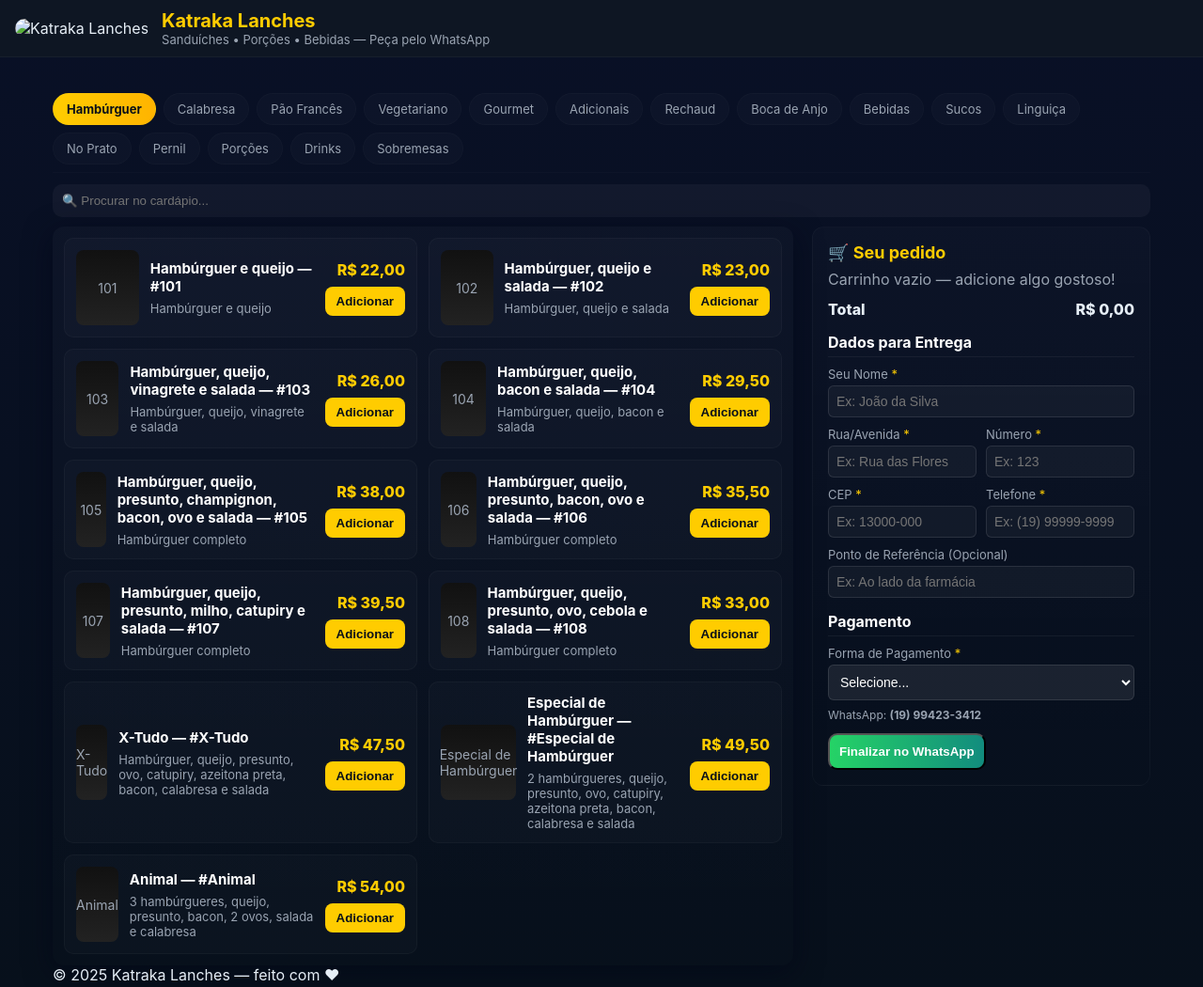
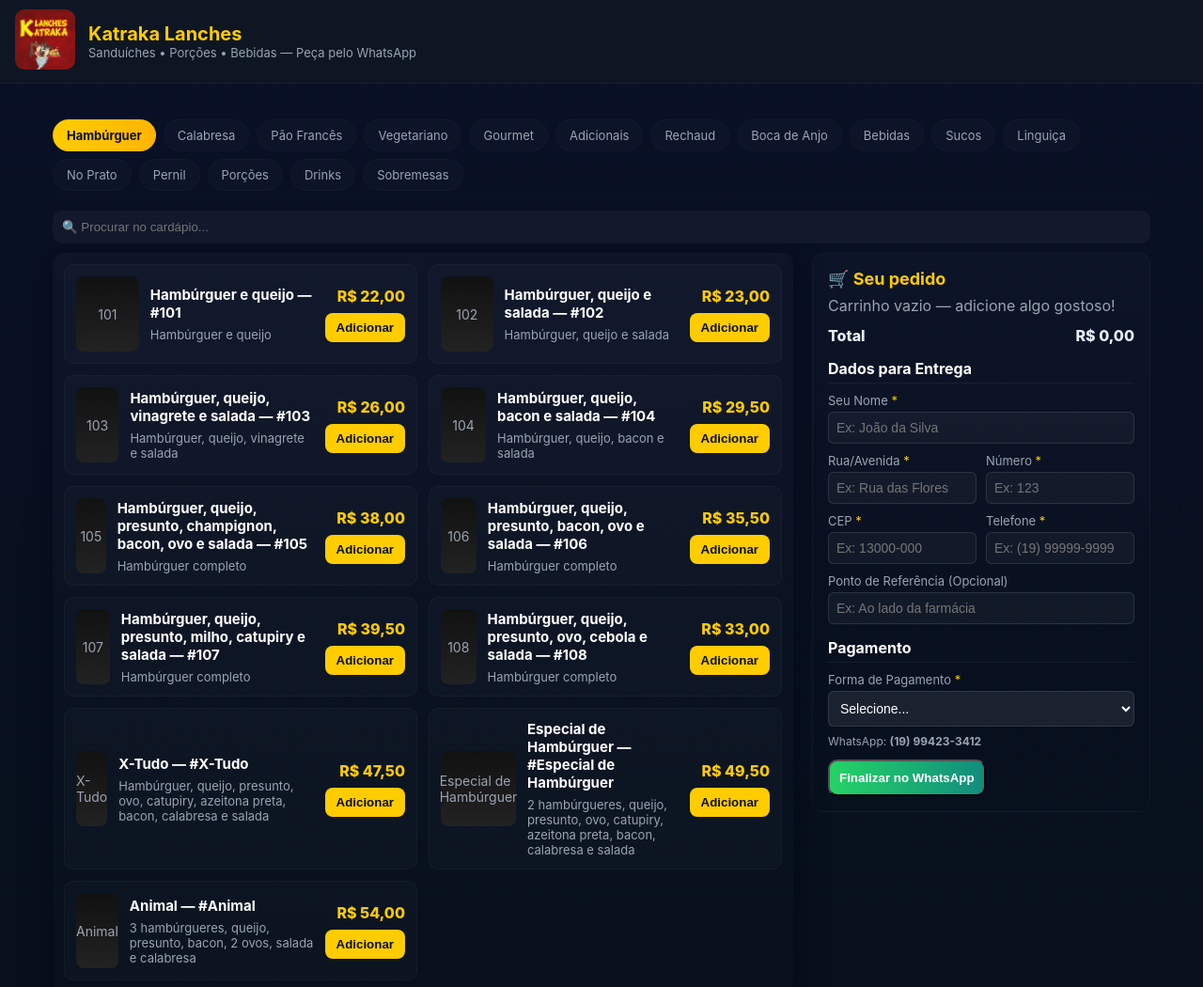
Before and after one commit to matheusnonatoribeiro2-cloud/Website, a plain HTML site: page index.html in a window 1280 px wide. Shown: the top 1050 px of the page at 94% size. Drawn offline with Linux system fonts and the light colour scheme.

Commit message:
Update index.html

```diff
--- a/index.html
+++ b/index.html
@@ -67,7 +67,7 @@
 </head>
 <body>
   <header>
-    <div class="logo"><img src="1000125797-removebg-preview.png" alt="Katraka Lanches"></div>
+    <div class="logo"><img src="480357216_486115011233301_1658224249131644584_n.jpg" alt="Katraka Lanches"></div>
     <div class="brand">
       <h1>Katraka Lanches</h1>
       <p>Sanduíches • Porções • Bebidas — Peça pelo WhatsApp</p>
@@ -530,4 +530,5 @@ Forma: ${payment}${trocoInfo}`;
     window.validateAndSendToWhatsApp = validateAndSendToWhatsApp;
   </script>
 </body>
+
 </html>
```
